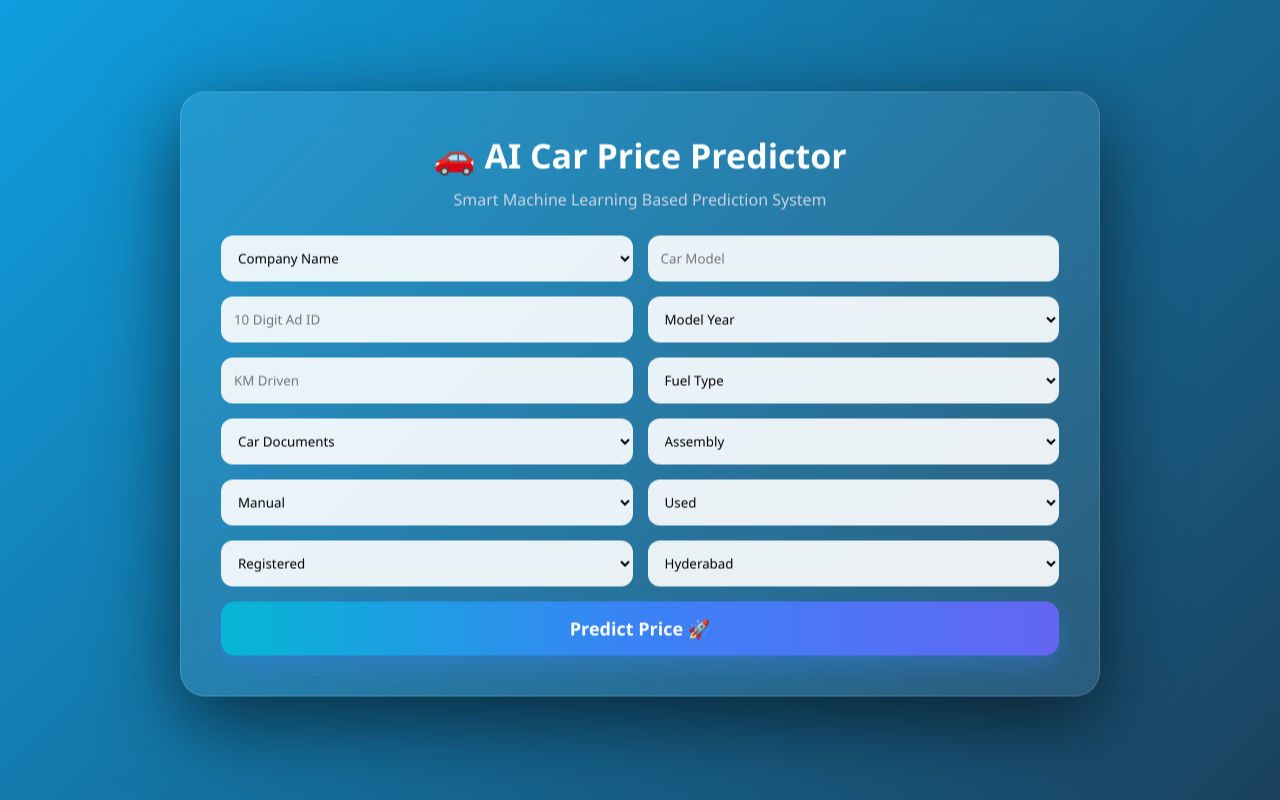
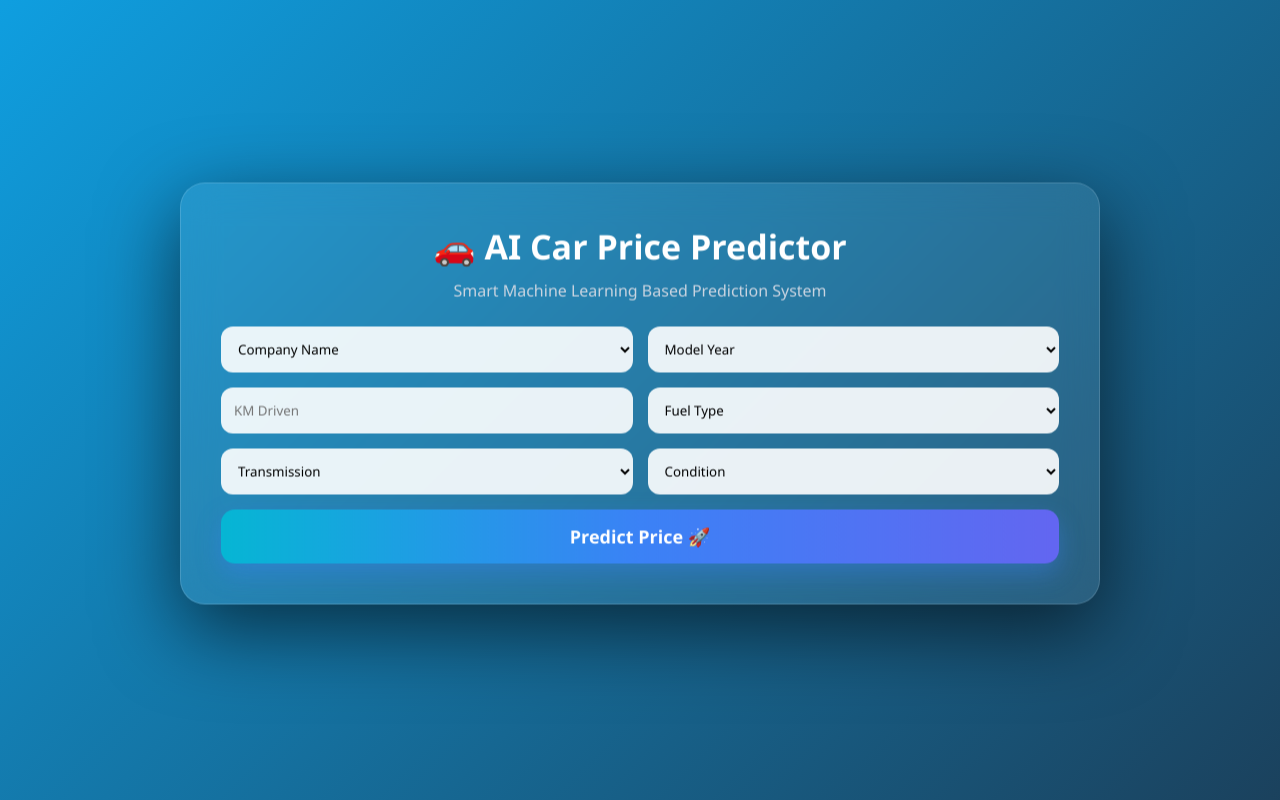
Before and after one commit to sadalaavinshreddy-source/car-price-predictor, a Flask app: page / in a window 1280 px wide. Run offline with Flask 3, Linux system fonts and the light colour scheme; parts of the project's set-up code (start-up, migrations or seed data) failed here and were passed over.

Commit message:
updated car price prediction project

```diff
--- a/app.py
+++ b/app.py
@@ -1,71 +1,62 @@
 from flask import Flask, render_template, request
+import numpy as np
 import joblib
-import numpy as np
+import os
 
 app = Flask(__name__)
 
-# Load model
-model = joblib.load("car_price_model.pkl")
+# =========================
+# LOAD MODEL + ENCODERS
+# =========================
+BASE_DIR = os.path.dirname(os.path.abspath(__file__))
+
+model = joblib.load(os.path.join(BASE_DIR, "car_price_model.pkl"))
+le_company = joblib.load(os.path.join(BASE_DIR, "company_encoder.pkl"))
+le_fuel = joblib.load(os.path.join(BASE_DIR, "fuel_encoder.pkl"))
+le_trans = joblib.load(os.path.join(BASE_DIR, "trans_encoder.pkl"))
+le_cond = joblib.load(os.path.join(BASE_DIR, "condition_encoder.pkl"))
 
 
+# =========================
+# HOME PAGE
+# =========================
 @app.route("/")
 def home():
     return render_template("index.html")
 
 
+# =========================
+# PREDICTION
+# =========================
 @app.route("/predict", methods=["POST"])
 def predict():
+    try:
 
-    try:
-        # SAFE INPUT (NO CRASH VERSION)
-        car_name = request.form.get('car_name')
-        model_name = request.form.get('model')
-        ad_id = request.form.get('ad_id')
+        # INPUTS
+        company = request.form.get("company")
+        year = int(request.form.get("year"))
+        kms = int(request.form.get("kms"))
+        fuel = request.form.get("fuel")
+        transmission = request.form.get("transmission")
+        condition = request.form.get("condition")
 
-        year = request.form.get('year')
-        kms = request.form.get('kms')
+        # ENCODING (IMPORTANT FIX)
+        company_val = le_company.transform([company])[0]
+        fuel_val = le_fuel.transform([fuel])[0]
+        trans_val = le_trans.transform([transmission])[0]
+        cond_val = le_cond.transform([condition])[0]
 
-        fuel = request.form.get('fuel')
-        documents = request.form.get('documents')
-        assembly = request.form.get('assembly')
-        transmission = request.form.get('transmission')
-        condition = request.form.get('condition')
-        reg_type = request.form.get('registration_type')
-        reg_city = request.form.get('registration_city')
-
-        # convert safe int
-        year = int(year) if year else 0
-        kms = int(kms) if kms else 0
-
-        # encoding maps
-        fuel_map = {"Petrol": 0, "Diesel": 1}
-        trans_map = {"Manual": 0, "Automatic": 1}
-        doc_map = {"Original": 0, "Not Original": 1}
-        assembly_map = {"Local": 0, "Imported": 1}
-        cond_map = {"Used": 0, "Not Used": 1}
-        reg_map = {"Registered": 0, "Not Registered": 1}
-
-        # convert safely
-        fuel_val = fuel_map.get(fuel, 0)
-        trans_val = trans_map.get(transmission, 0)
-        doc_val = doc_map.get(documents, 0)
-        assembly_val = assembly_map.get(assembly, 0)
-        cond_val = cond_map.get(condition, 0)
-        reg_val = reg_map.get(reg_type, 0)
-
-        # final input
+        # FINAL INPUT ARRAY (MUST MATCH TRAINING ORDER)
         input_data = np.array([[
+            company_val,
+            year,
+            kms,
             fuel_val,
             trans_val,
-            doc_val,
-            assembly_val,
-            cond_val,
-            reg_val,
-            year,
-            kms
+            cond_val
         ]])
 
-        # prediction
+        # PREDICTION
         prediction = model.predict(input_data)[0]
         prediction = round(float(prediction), 2)
 
@@ -81,5 +72,8 @@ def predict():
         )
 
 
+# =========================
+# RUN APP
+# =========================
 if __name__ == "__main__":
     app.run(debug=True)
--- a/requirements.txt
+++ b/requirements.txt
@@ -1,6 +1,6 @@
-Flask==3.1.3
+flask
+numpy
 pandas
-numpy
-scikit-learn==1.6.1
+scikit-learn
 joblib
 gunicorn
--- a/static/style.css
+++ b/static/style.css
@@ -88,3 +88,14 @@ button:hover{
 transform:scale(1.06);
 box-shadow:0 15px 35px rgba(59,130,246,0.6);
 }
+
+.result{
+margin-top:20px;
+padding:15px;
+border-radius:12px;
+background: rgba(34,197,94,0.2);
+color:white;
+font-size:20px;
+font-weight:bold;
+border:1px solid rgba(34,197,94,0.5);
+}
--- a/templates/index.html
+++ b/templates/index.html
@@ -18,44 +18,26 @@
 <form action="/predict" method="POST">
 
 <!-- COMPANY NAME -->
-<select name="car_name" required>
+<select name="company" required>
 <option value="">Company Name</option>
 <option>Toyota</option>
 <option>Honda</option>
 <option>Hyundai</option>
-<option>Maruti Suzuki</option>
+<option>Maruti</option>
 <option>Tata</option>
 <option>Mahindra</option>
 <option>Ford</option>
-<option>Chevrolet</option>
+<option>BMW</option>
+<option>Audi</option>
+<option>Mercedes</option>
+<option>Kia</option>
+<option>MG</option>
+<option>Volkswagen</option>
 <option>Nissan</option>
 <option>Renault</option>
-<option>Kia</option>
-<option>Volkswagen</option>
-<option>Skoda</option>
-<option>BMW</option>
-<option>Mercedes-Benz</option>
-<option>Audi</option>
-<option>MG</option>
-<option>Jeep</option>
-<option>Volvo</option>
-<option>Fiat</option>
-<option>Land Rover</option>
-<option>Lexus</option>
-<option>Jaguar</option>
-<option>Tesla</option>
-<option>Rolls Royce</option>
-<option>Bentley</option>
-<option>Other</option>
 </select>
 
-<!-- MODEL -->
-<input type="text" name="model" placeholder="Car Model" required>
-
-<!-- AD ID -->
-<input type="text" name="ad_id" pattern="[0-9]{10}" maxlength="10" placeholder="10 Digit Ad ID" required>
-
-<!-- MODEL YEAR -->
+<!-- YEAR -->
 <select name="year" required>
 <option value="">Model Year</option>
 {% for y in range(2026, 1990, -1) %}
@@ -63,7 +45,7 @@
 {% endfor %}
 </select>
 
-<!-- KM DRIVEN -->
+<!-- KM -->
 <input type="number" name="kms" placeholder="KM Driven" required>
 
 <!-- FUEL -->
@@ -73,53 +55,25 @@
 <option>Diesel</option>
 </select>
 
-<!-- DOCUMENTS -->
-<select name="documents" required>
-<option value="">Car Documents</option>
-<option>Original</option>
-<option>Not Original</option>
-</select>
-
-<!-- ASSEMBLY -->
-<select name="assembly" id="assembly" onchange="toggleCity()" required>
-<option value="">Assembly</option>
-<option>Local</option>
-<option>Imported</option>
-</select>
-
 <!-- TRANSMISSION -->
 <select name="transmission" required>
+<option value="">Transmission</option>
 <option>Manual</option>
 <option>Automatic</option>
 </select>
 
 <!-- CONDITION -->
 <select name="condition" required>
+<option value="">Condition</option>
 <option>Used</option>
 <option>Not Used</option>
-</select>
-
-<!-- REGISTRATION TYPE -->
-<select name="registration_type" id="registration_type" onchange="toggleCity()" required>
-<option>Registered</option>
-<option>Not Registered</option>
-</select>
-
-<!-- REGISTRATION CITY -->
-<select name="registration_city" id="registration_city" required>
-<option>Hyderabad</option>
-<option>Delhi</option>
-<option>Mumbai</option>
-<option>Bangalore</option>
-<option>Chennai</option>
-<option>Other</option>
 </select>
 
 <button type="submit">Predict Price 🚀</button>
 
 </form>
 
-<!-- RESULT BOX -->
+<!-- RESULT -->
 {% if prediction_text %}
 <div class="result">
     {{ prediction_text }}
@@ -128,21 +82,5 @@
 
 </div>
 
-<script>
-function toggleCity(){
-
-    let assembly = document.getElementById("assembly").value;
-    let reg = document.getElementById("registration_type").value;
-    let city = document.getElementById("registration_city");
-
-    if(assembly === "Imported" || reg === "Not Registered"){
-        city.disabled = true;
-        city.value = "";
-    } else {
-        city.disabled = false;
-    }
-}
-</script>
-
 </body>
 </html>
```
Also changed, not shown: 4 other files.
